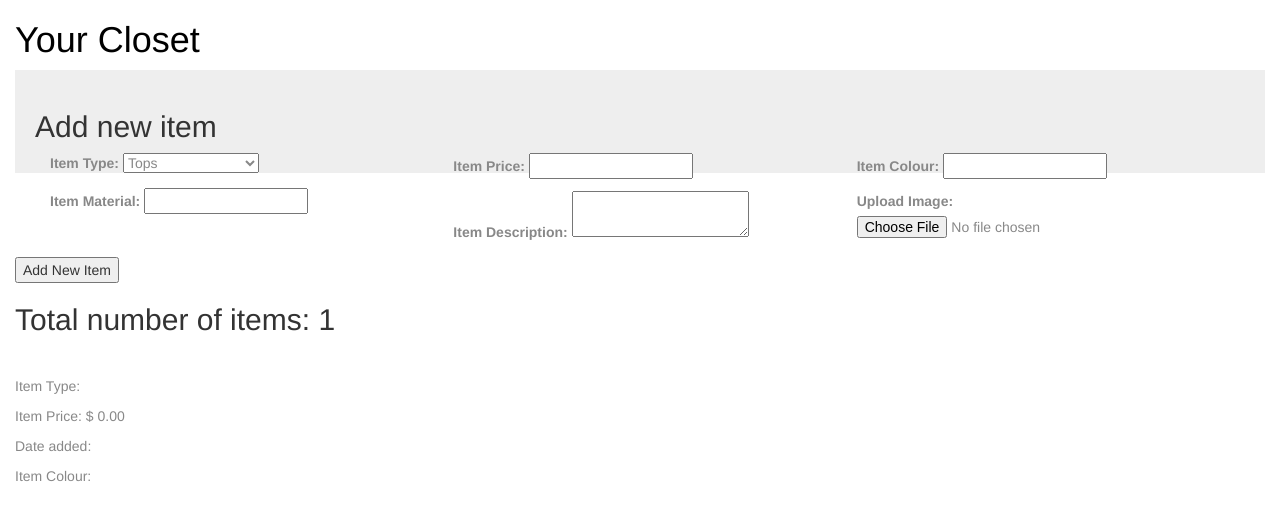
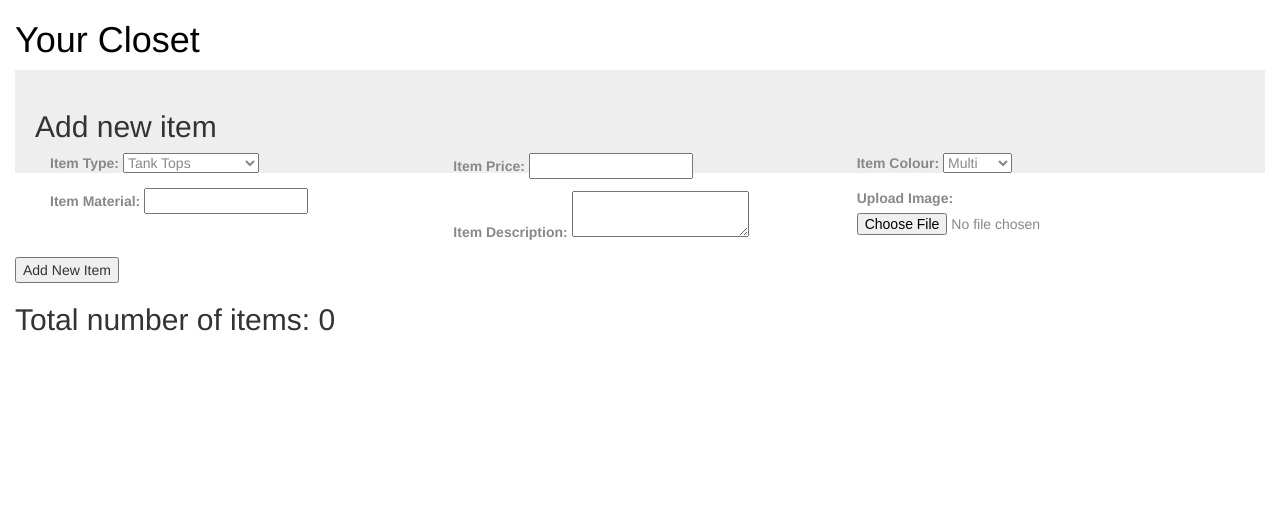
Before and after one commit to Renayuu/Minimalist, a PHP site: page / in a window 1280 px wide. Shown: the part 160-681 px from the top of the page. Run offline with PHP 8.4, Linux system fonts and the light colour scheme; tables that the repository leaves empty or names only in its code hold one stand-in row (values such as "Sample post"); data that the repository does not hold is empty; some libraries are stand-ins or nearby versions.

Commit message:
Some Slight Changes

```diff
--- a/handlers/viewHandler.php
+++ b/handlers/viewHandler.php
@@ -2,7 +2,7 @@
 
 class ViewHandler{
     function get() {
-        $items = getData();
+        //$items = getData();
         // include "views/messages.php";
 
         include "views/closet.php";
--- a/insert.php
+++ b/insert.php
@@ -15,7 +15,7 @@
 $colour = mysqli_real_escape_string($conn, $_POST['Colour']);
 $material = mysqli_real_escape_string($conn, $_POST['Material']);
 $description = mysqli_real_escape_string($conn, $_POST['Description']);
-$date = date("Y-m-d");
+//$date = date("Y-m-d");
 
 function GetImageExtension($imagetype)
 {
@@ -54,7 +54,7 @@
 }
 
 // attempt insert query execution
-$sql = "INSERT INTO `Item` (`Type`, `Price`, `Colour`,`Material`,`Description`,`Submission_Date`, `Image_Path`) VALUES ('$type', '$price', '$colour','$material','$description','$date','$target_path')";
+$sql = "INSERT INTO `Item` (`Type`, `Price`, `Colour`,`Material`,`Description`, `Image_Path`) VALUES ('$type', '$price', '$colour','$material','$description','$target_path')";
 
 if(mysqli_query($conn, $sql)){
     echo "Records added successfully.";
--- a/lib/queries.php
+++ b/lib/queries.php
@@ -14,7 +14,7 @@
 
 
 function getData() {
-	$query = MySQL::getInstance()->query("SELECT * FROM Item ORDER BY submission_date DESC");
+	$query = MySQL::getInstance()->query("SELECT * FROM Item ORDER BY Days_Last_Worn DESC");
     return $query->fetchALL();
 
      // $sql = "INSERT INTO `Rena`.`Minimalist` (`itemID`, `itemAdd`, `itemName`, `itemType`, `itemPrice`, `itemColour`, `wearCount`) VALUES ('', '2015-12-12 06:24:00', 'Cord Mini Skirt', 'Skirt', '$20', 'Tan', '1');";
--- a/views/closet.php
+++ b/views/closet.php
@@ -38,12 +38,13 @@
 	        <label for="Type">Item Type:</label>
 	        <!-- <input type="text" name="itemtype"> -->
 		        <select name="Type" id="Type" >
-				  <option name="tops" value="Top">Tops</option>
-				  <option name="bottoms" value="Bottoms">Bottoms</option>
-				  <option name="outerwear" value="Outer Wear">Outer Wear</option>
-				  <option name="dresses" value="Dresses">Dresses</option>
-				  <option name="short sleeves top" value="Short Sleeves Top">Short Sleeves Top</option>
-				  <option name="long sleeves top" value="Long Sleeves Top">Long Sleeves Top</option>
+				  <option name="Tank Tops" value="Tank Tops">Tank Tops</option>
+                  <option name="Short Sleeve Tops" value="Short Sleeve Tops">Short Sleeve Tops</option>
+				  <option name="Long Sleeve Tops" value="Long Sleeve Tops">Long Sleeve Tops</option>
+                  <option name="Dresses" value="Dresses">Dresses</option>
+                  <option name="Skirts" value="Skirts">Skirts</option>
+				  <option name="Shorts" value="Shorts">Shorts</option>
+				  <option name="Pants" value="Pants">Pants</option>
 				</select>
 	        </p>
 
@@ -71,7 +72,21 @@
 
             <p>
                 <label for="Colour">Item Colour:</label>
-                <input type="text" name="Colour" id="Colour">
+                <!-- <input type="text" name="Colour" id="Colour">-->
+                <select name="Colour" id="Colour" >
+                    <option name="Multi" value="Multi">Multi</option>
+                    <option name="Black" value="Black">Black</option>
+                    <option name="Gray" value="Gray">Gray</option>
+                    <option name="White" value="White">White</option>
+                    <option name="Red" value="Red">Red</option>
+                    <option name="Orange" value="Orange">Orange</option>
+                    <option name="Yellow" value="Yellow">Yellow</option>
+                    <option name="Green" value="Green">Green</option>
+                    <option name="Blue" value="Blue">Blue</option>
+                    <option name="Purple" value="Purple">Purple</option>
+                    <option name="Pink" value="Pink">Pink</option>
+                    <option name="Brown" value="Brown">Brown</option>
+				</select>
             </p>
 
             <p>
@@ -100,23 +115,26 @@
 		<?php
 
 	        foreach ($items as $item) {
-	        	if ($item["Type"] == "Top") {
+	        	if ($item["Type"] == "Tank Tops") {
 	        		echo "<div class='item-box col-xs-6 col-sm-4 col-md-3 tops'> ";
 	        		}
-	        	if ($item["Type"] == "Bottoms") {
+	        	if ($item["Type"] == "Short Sleeve Tops") {
 	        		echo "<div class='item-box col-xs-6 col-sm-4 col-md-3 bottoms'> ";
 	        		}
-	        	if ($item["Type"] == "Outer Wear") {
+	        	if ($item["Type"] == "Long Sleeve Tops") {
 	        		echo "<div class='item-box col-xs-6 col-sm-4 col-md-3 outerwear'> ";
 	        		}
 	        	if ($item["Type"] == "Dresses") {
 	        		echo "<div class='item-box col-xs-6 col-sm-4 col-md-3 dresses'> ";
 	        		}
-	        	if ($item["Type"] == "Short Sleeves Top") {
+	        	if ($item["Type"] == "Skirts") {
 	        		echo "<div class='item-box col-xs-6 col-sm-4 col-md-3 short_sleeves_top'> ";
 	        		}
-	        	if ($item["Type"] == "Long Sleeves Top") {
+	        	if ($item["Type"] == "Shorts") {
 	        		echo "<div class='item-box col-xs-6 col-sm-4 col-md-3 long_sleeves_top'> ";
+                    }
+                if ($item["Type"] == "Pants") {
+	        		echo "<div class='item-box col-xs-6 col-sm-4 col-md-3 dresses'> ";
 	        		}
 
                     echo "<p>";
@@ -132,12 +150,21 @@
                     	echo "$ ".number_format($item["Price"], 2);
 	        		echo "</p>";
 
-	        		echo "<p>Date added: ";
-	        			echo $item["Submission_Date"];
+                    echo "<p>Cost Per Wear: ";
+                    	echo "$ ".number_format($item["Price"] / $item["Times_Worn"], 2);
 	        		echo "</p>";
+
 
                     echo "<p>Item Colour: ";
 	        			echo $item["Colour"];
+	        		echo "</p>";
+
+                    echo "<p>Number of Times Worn: ";
+	                   echo $item["Times_Worn"];
+	        		echo "</p>";
+
+                    echo "<p>Number of Days Ago Last Worn: ";
+	                   echo $item["Days_Last_Worn"];
 	        		echo "</p>";
 
                 echo "</div>";
```
Also changed, not shown: query_for_the_light_display.php (added, +20 -0 lines), utils.php (added, +18 -0 lines).
